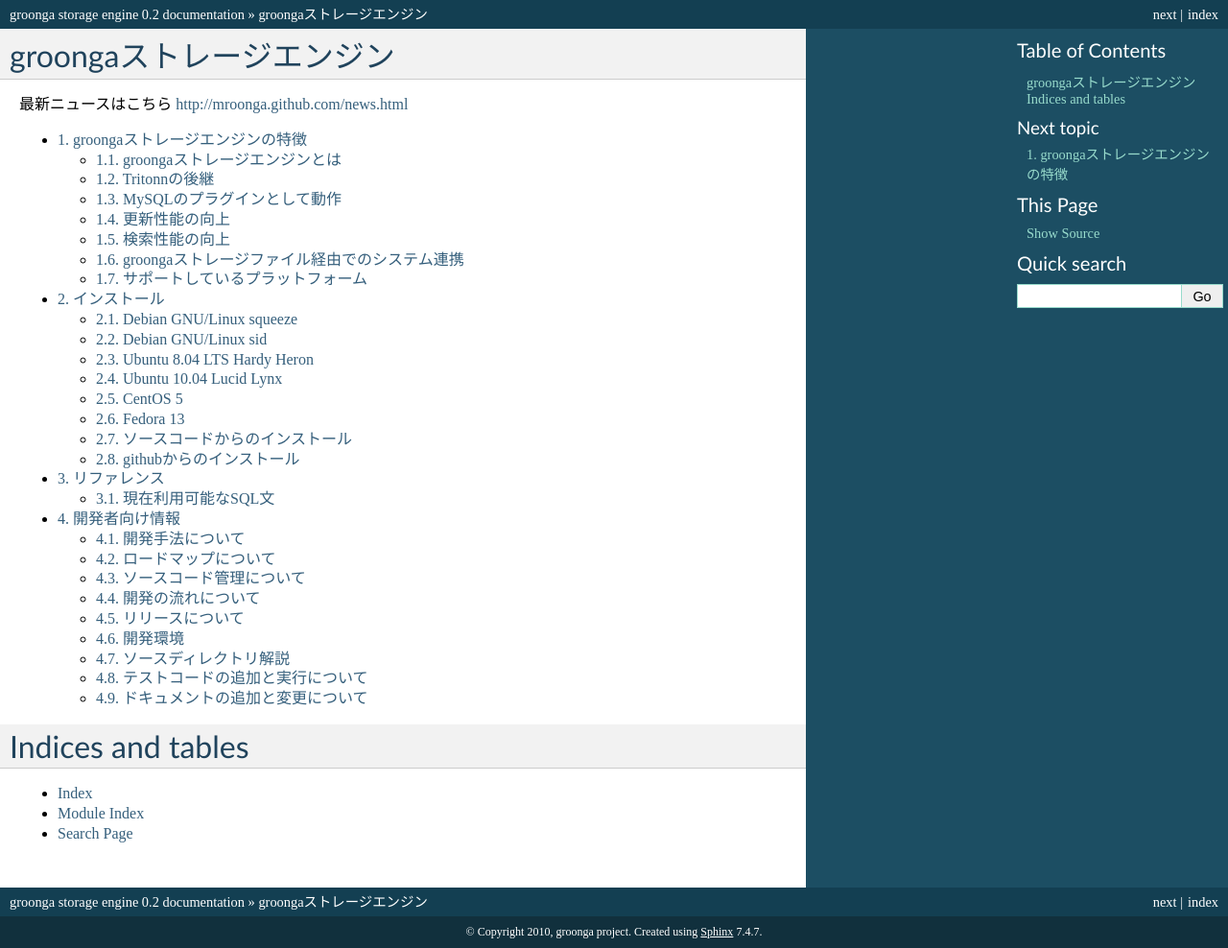
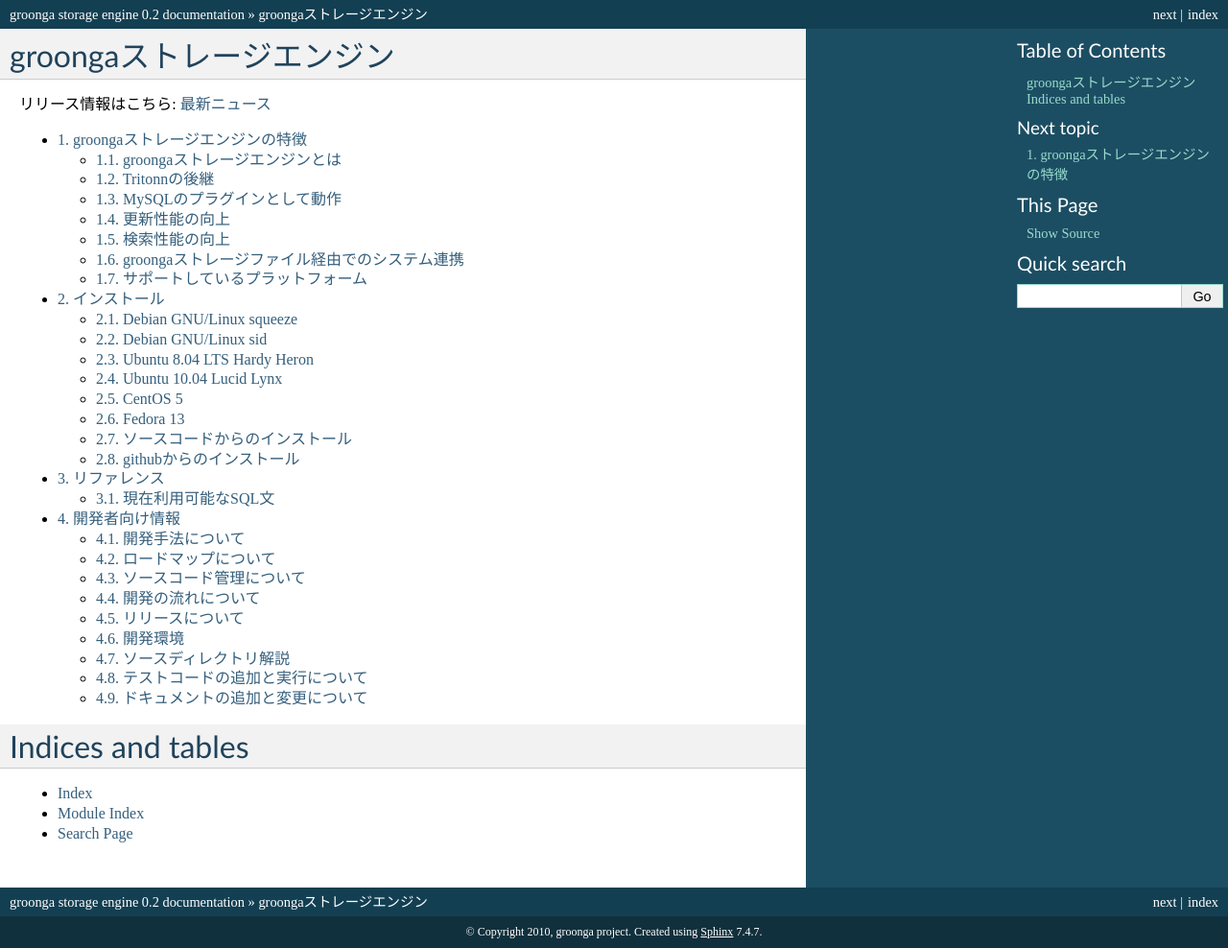
Before and after one commit to mroonga/mroonga, a Sphinx documentation site: the page built from doc/ja/source/index.rst, in a window 1280 px wide and 988 px high. Shown: the whole window at 96% size. Built offline with Sphinx 7.4.7, drawn with Linux system fonts in a browser that asks for light colours; some of the changed lines change nothing that is shown.

Commit message:
use internal link.

```diff
--- a/doc/ja/source/index.rst
+++ b/doc/ja/source/index.rst
@@ -4,9 +4,9 @@
    contain the root `toctree` directive.
 
 groongaストレージエンジン
-==================================================
+=========================
 
-最新ニュースはこちら http://mroonga.github.com/news.html
+リリース情報はこちら: :ref:`news`
 
 .. toctree::
    :maxdepth: 2
--- a/doc/ja/source/news.rst
+++ b/doc/ja/source/news.rst
@@ -1,4 +1,6 @@
 .. highlightlang:: none
+
+.. _news:
 
 最新ニュース
 ============
```
